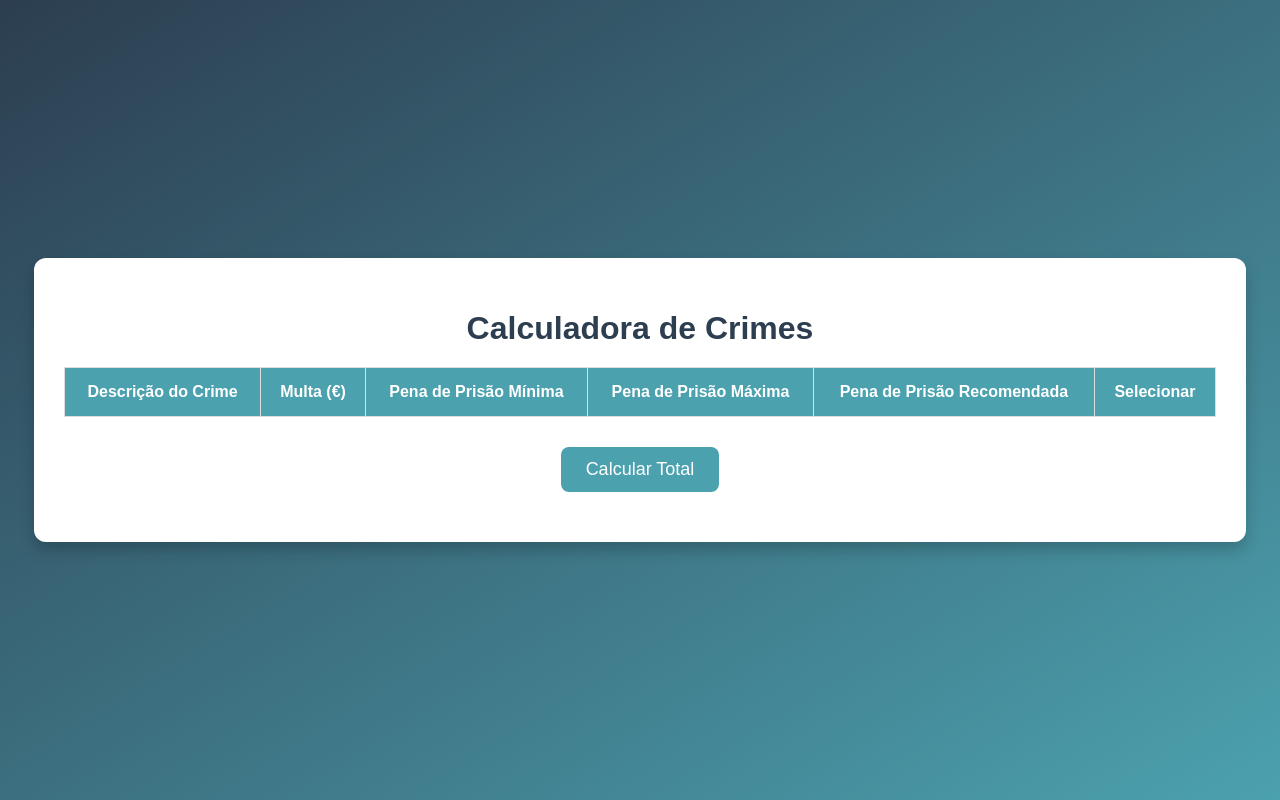
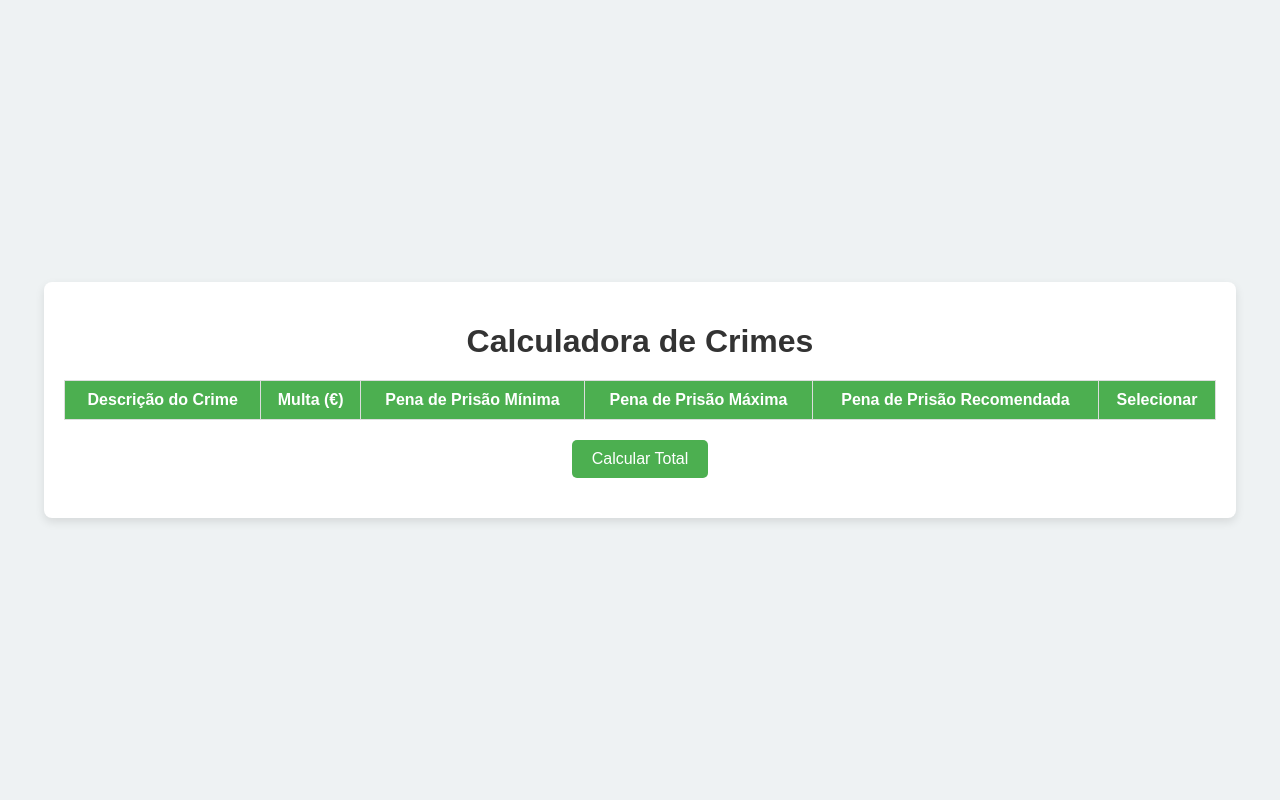
Before and after one commit to certal77/Guarda, a plain HTML site: page index.html in a window 1280 px wide. Drawn offline with Linux system fonts and the light colour scheme.

Commit message:
index.html

```diff
--- a/index.html
+++ b/index.html
@@ -6,11 +6,10 @@
     <title>Calculadora de Crimes</title>
     <style>
         body {
-            font-family: 'Arial', sans-serif;
-            background: linear-gradient(to bottom right, #2c3e50, #4ca1af);
+            font-family: Arial, sans-serif;
+            background-color: #eef2f3;
             margin: 0;
             padding: 0;
-            color: #333;
             display: flex;
             justify-content: center;
             align-items: center;
@@ -20,28 +19,17 @@
         .container {
             width: 90%;
             max-width: 1200px;
-            padding: 30px;
-            background: #ffffff;
-            box-shadow: 0 8px 15px rgba(0, 0, 0, 0.2);
-            border-radius: 12px;
-            animation: fadeIn 0.8s ease-in-out;
-        }
-
-        @keyframes fadeIn {
-            from {
-                opacity: 0;
-                transform: translateY(-20px);
-            }
-            to {
-                opacity: 1;
-                transform: translateY(0);
-            }
+            background-color: #fff;
+            padding: 20px;
+            box-shadow: 0 4px 10px rgba(0, 0, 0, 0.1);
+            border-radius: 8px;
+            overflow-x: auto;
         }
 
         h1 {
             text-align: center;
+            color: #333;
             margin-bottom: 20px;
-            color: #2c3e50;
         }
 
         table {
@@ -51,13 +39,13 @@
         }
 
         th, td {
-            padding: 15px;
+            padding: 10px;
             text-align: center;
             border: 1px solid #ddd;
         }
 
         th {
-            background-color: #4ca1af;
+            background-color: #4CAF50;
             color: white;
         }
 
@@ -66,40 +54,32 @@
         }
 
         tr:hover {
-            background-color: #eaf2f8;
-            transition: 0.3s;
+            background-color: #f1f1f1;
         }
 
         .sum-container {
-            margin-top: 30px;
+            margin-top: 20px;
             text-align: center;
         }
 
         .sum-container button {
-            padding: 12px 25px;
-            background: #4ca1af;
+            padding: 10px 20px;
+            background-color: #4CAF50;
             color: white;
             border: none;
-            border-radius: 8px;
-            font-size: 18px;
+            border-radius: 5px;
+            font-size: 16px;
             cursor: pointer;
-            transition: background 0.3s;
         }
 
         .sum-container button:hover {
-            background: #3b8d99;
+            background-color: #45a049;
         }
 
         .sum-container p {
             margin-top: 20px;
-            font-size: 20px;
+            font-size: 18px;
             font-weight: bold;
-            color: #2c3e50;
-        }
-
-        input[type='checkbox'] {
-            transform: scale(1.2);
-            cursor: pointer;
         }
     </style>
 </head>
@@ -133,7 +113,7 @@
 
     <script>
         // Lista de crimes pré-definidos
-       const crimes =
+        const crimes = [
              { artigo: "4", descricao: "Desobediência a Ordens das Autoridades", multa: 6000, minima: 0, maxima: 0, recomendada: 0 },
              { artigo: "13", descricao: "Posição de Marcha Indevida", multa: 3000, minima: 0, maxima: 0, recomendada: 0 },
              { artigo: "17", descricao: "Circular em Bermas e Passeios", multa: 3000, minima: 0, maxima: 0, recomendada: 0 },
@@ -176,11 +156,10 @@
              { artigo: "22", descricao: "Difamação", multa: 50000, minima: 0, maxima: 0, recomendada: 1 },
              { artigo: "23", descricao: "Injúria", multa: 25000, minima: 0, maxima: 0, recomendada: 0 },
              { artigo: "26", descricao: "Violação de Domicílio ou Perturbação da Vida Privada", multa: 30000, minima: 0, maxima: 2, recomendada: 2 },
-
         ];
 
         // Carregar crimes na tabela
-        function loadCrimes() {
+        document.addEventListener("DOMContentLoaded", function() {
             const crimeTable = document.getElementById("crimeTable");
             crimes.forEach((crime, index) => {
                 const row = document.createElement("tr");
@@ -194,9 +173,9 @@
                 `;
                 crimeTable.appendChild(row);
             });
-        }
+        });
 
-        // Calcular total de multa e pena
+        // Calcular total de multa e penas
         function calculateSum() {
             const checkboxes = document.querySelectorAll("input[type='checkbox']:checked");
             let totalMulta = 0;
@@ -204,7 +183,7 @@
             let totalMaxima = 0;
             let totalRecomendada = 0;
 
-            checkboxes.forEach((checkbox) => {
+            checkboxes.forEach(checkbox => {
                 const index = checkbox.getAttribute("data-index");
                 const crime = crimes[index];
                 totalMulta += crime.multa;
@@ -215,15 +194,4 @@
 
             const result = document.getElementById("result");
             result.innerHTML = `
-                <strong>Total de Multas:</strong> ${totalMulta.toFixed(2)}€<br>
-                <strong>Pena Mínima Total:</strong> ${totalMinima} anos<br>
-                <strong>Pena Máxima Total:</strong> ${totalMaxima} anos<br>
-                <strong>Pena Recomendada Total:</strong> ${totalRecomendada} anos
-            `;
-        }
-
-        // Inicializar tabela ao carregar a página
-        window.onload = loadCrimes;
-    </script>
-</body>
-</html>
+                <strong>
```
Lines whose indentation alone changed are shown as unchanged.
